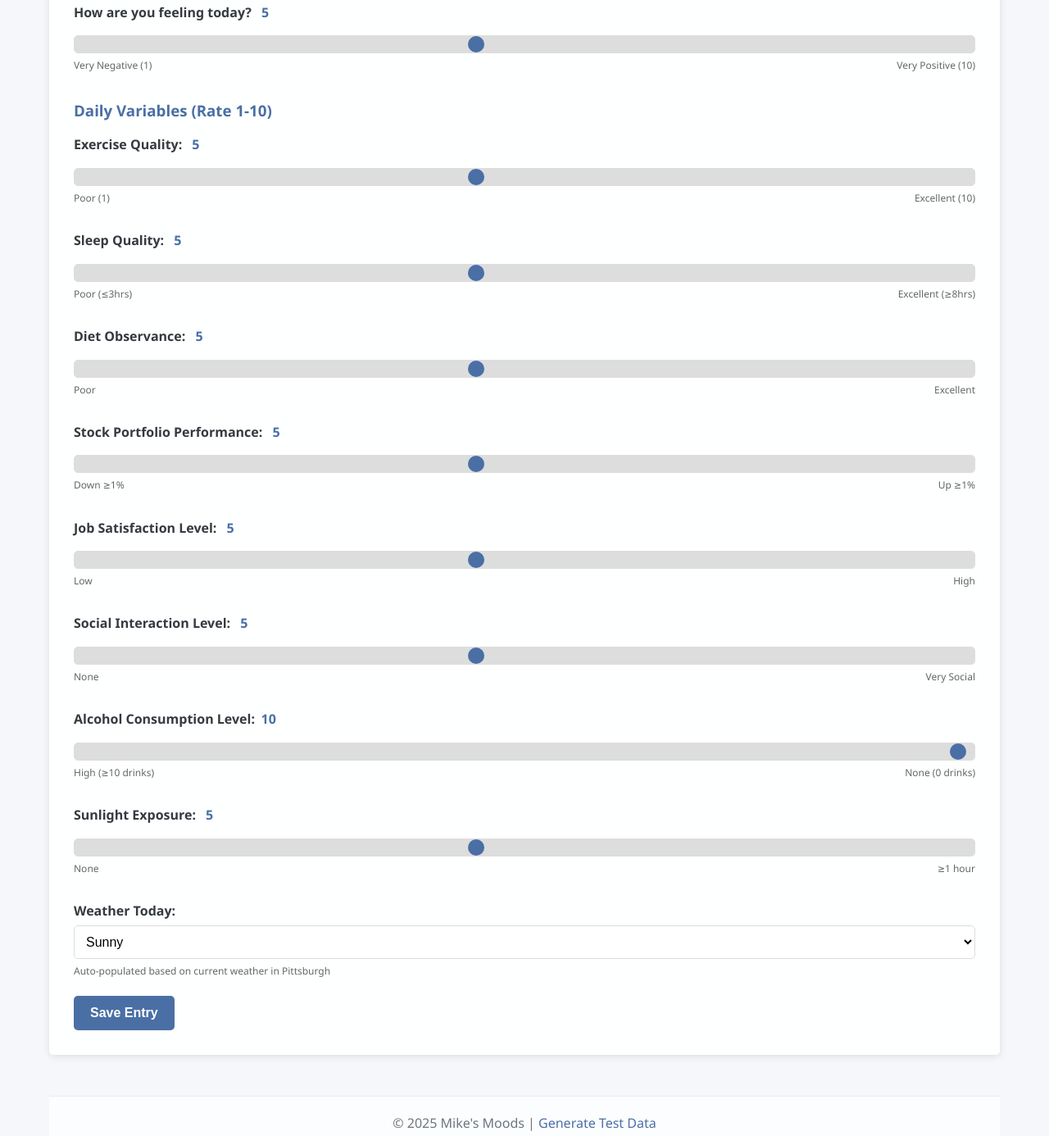
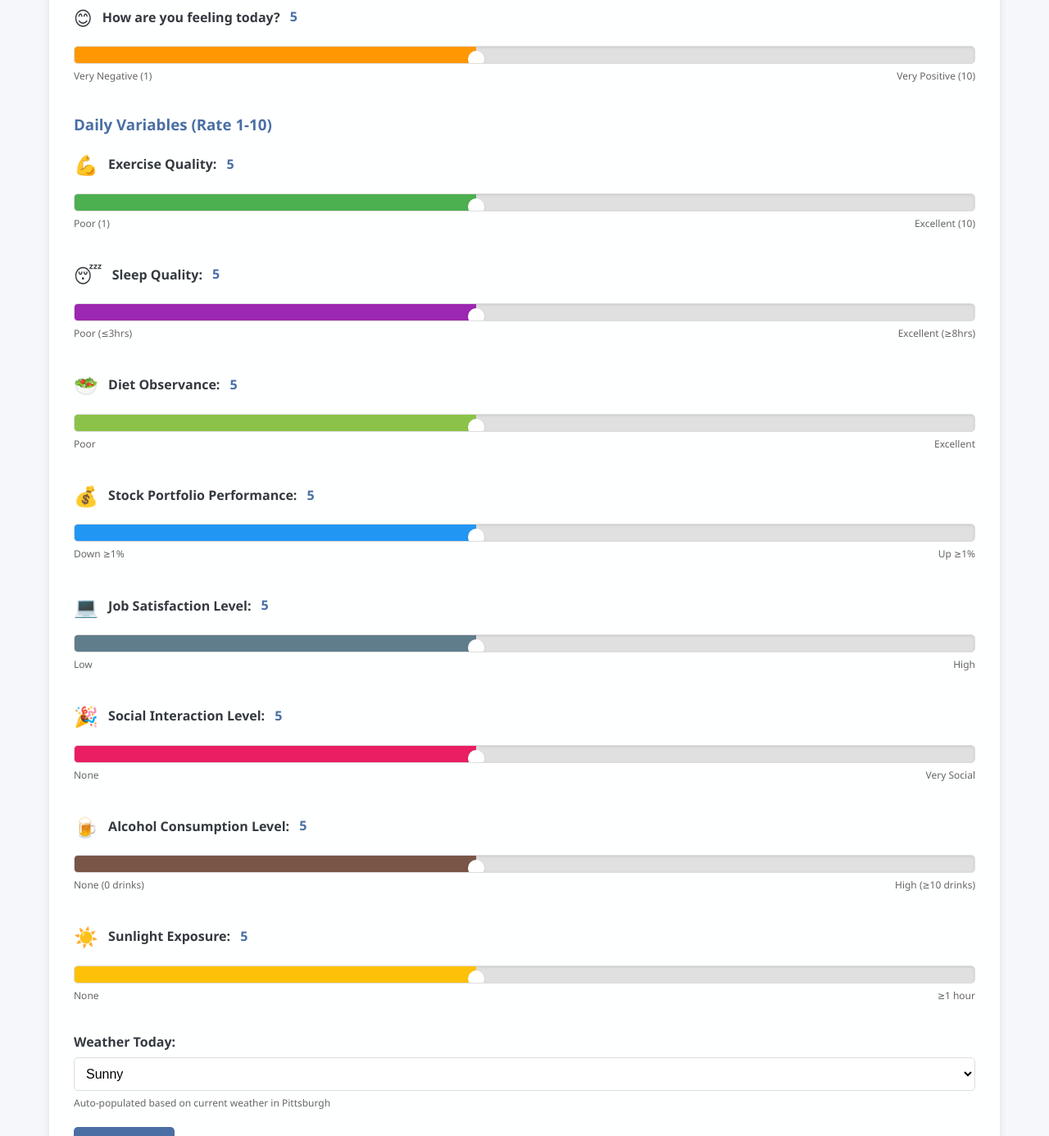
Before and after one commit to MMillen11/Mike-s-Moods, a plain HTML site: page index.html in a window 1280 px wide. Shown: the part 336-1722 px from the top of the page at 82% size. Drawn offline with nearby package versions, Linux system fonts and the light colour scheme; no server answers.

Commit message:
aesthetics

```diff
--- a/frontend/css/styles.css
+++ b/frontend/css/styles.css
@@ -92,46 +92,140 @@ input:focus, select:focus, textarea:focus {
 /* Slider Styles */
 .slider-group {
     padding-bottom: 10px;
+    position: relative;
+    margin-bottom: 25px;
+}
+
+.slider-icon {
+    width: 24px;
+    height: 24px;
+    vertical-align: middle;
+    margin-right: 8px;
+    border-radius: 4px;
+    object-fit: cover;
+}
+
+/* Restore the emoji icon display for labels */
+.emoji-icon {
+    display: inline-block;
+    font-size: 24px;
+    vertical-align: middle;
+    margin-right: 8px;
 }
 
 .slider {
+    position: relative;
     -webkit-appearance: none;
     height: 10px;
     border-radius: 5px;
-    background: #ddd;
+    background: #e0e0e0;
     outline: none;
     margin: 10px 0;
     transition: background 0.2s;
+    box-shadow: inset 0 1px 3px rgba(0, 0, 0, 0.1);
+    overflow: hidden; /* Needed for the fill effect */
+}
+
+/* Create the fill effect for WebKit browsers */
+.slider::-webkit-slider-runnable-track {
+    height: 10px;
+    border-radius: 5px;
+    background: #e0e0e0;
 }
 
 .slider::-webkit-slider-thumb {
     -webkit-appearance: none;
-    appearance: none;
     width: 20px;
     height: 20px;
     border-radius: 50%;
-    background: var(--primary-color);
+    background: white;
     cursor: pointer;
-    transition: background 0.2s;
+    opacity: 1;
+    box-shadow: 0 1px 3px rgba(0, 0, 0, 0.1), -1000px 0 0 990px #4a90e2; /* Increased fill width to ensure it works at value 10 */
+}
+
+/* For Firefox */
+.slider::-moz-range-track {
+    height: 10px;
+    border-radius: 5px;
+    background: #e0e0e0;
 }
 
 .slider::-moz-range-thumb {
     width: 20px;
     height: 20px;
+    border: 1px solid rgba(0, 0, 0, 0.1);
     border-radius: 50%;
-    background: var(--primary-color);
+    background: white;
     cursor: pointer;
-    transition: background 0.2s;
+    opacity: 1;
 }
 
-.slider:hover::-webkit-slider-thumb {
-    background: var(--secondary-color);
+.slider::-moz-range-progress {
+    background-color: #4a90e2;
+    height: 10px;
+    border-radius: 5px 0 0 5px;
 }
 
-.slider:hover::-moz-range-thumb {
-    background: var(--secondary-color);
+/* Different colors for different sliders */
+#mood::-webkit-slider-thumb {
+    box-shadow: 0 1px 3px rgba(0, 0, 0, 0.1), -1000px 0 0 990px #ff9800;
+}
+#exercise::-webkit-slider-thumb {
+    box-shadow: 0 1px 3px rgba(0, 0, 0, 0.1), -1000px 0 0 990px #4caf50;
+}
+#sleep::-webkit-slider-thumb {
+    box-shadow: 0 1px 3px rgba(0, 0, 0, 0.1), -1000px 0 0 990px #9c27b0;
+}
+#diet::-webkit-slider-thumb {
+    box-shadow: 0 1px 3px rgba(0, 0, 0, 0.1), -1000px 0 0 990px #8bc34a;
+}
+#portfolio::-webkit-slider-thumb {
+    box-shadow: 0 1px 3px rgba(0, 0, 0, 0.1), -1000px 0 0 990px #2196f3;
+}
+#job::-webkit-slider-thumb {
+    box-shadow: 0 1px 3px rgba(0, 0, 0, 0.1), -1000px 0 0 990px #607d8b;
+}
+#social::-webkit-slider-thumb {
+    box-shadow: 0 1px 3px rgba(0, 0, 0, 0.1), -1000px 0 0 990px #e91e63;
+}
+#alcohol::-webkit-slider-thumb {
+    box-shadow: 0 1px 3px rgba(0, 0, 0, 0.1), -1000px 0 0 990px #795548;
+}
+#sunlight::-webkit-slider-thumb {
+    box-shadow: 0 1px 3px rgba(0, 0, 0, 0.1), -1000px 0 0 990px #ffc107;
 }
 
+/* Firefox progress colors */
+#mood::-moz-range-progress {
+    background-color: #ff9800;
+}
+#exercise::-moz-range-progress {
+    background-color: #4caf50;
+}
+#sleep::-moz-range-progress {
+    background-color: #9c27b0;
+}
+#diet::-moz-range-progress {
+    background-color: #8bc34a;
+}
+#portfolio::-moz-range-progress {
+    background-color: #2196f3;
+}
+#job::-moz-range-progress {
+    background-color: #607d8b;
+}
+#social::-moz-range-progress {
+    background-color: #e91e63;
+}
+#alcohol::-moz-range-progress {
+    background-color: #795548;
+}
+#sunlight::-moz-range-progress {
+    background-color: #ffc107;
+}
+
+/* Slider value and labels */
 .slider-value {
     display: inline-block;
     width: 25px;
--- a/frontend/js/app.js
+++ b/frontend/js/app.js
@@ -237,7 +237,7 @@ document.addEventListener('DOMContentLoaded', () => {
             portfolio: parseInt(formData.get('portfolio')),
             job: parseInt(formData.get('job')),
             social: parseInt(formData.get('social')),
-            alcohol: parseInt(formData.get('alcohol')),
+            alcohol: parseInt(formData.get('alcohol')), // Now 1 = 0 drinks, 10 = 10+ drinks
             sunlight: parseInt(formData.get('sunlight')),
             weather: formData.get('weather')
         };
--- a/frontend/js/backfill.js
+++ b/frontend/js/backfill.js
@@ -43,7 +43,7 @@
         const portfolio = getRandomInt(1, 10);
         const job = getRandomInt(1, 10);
         const social = getRandomInt(1, 10);
-        const alcohol = getRandomInt(1, 10); // Remember: 10 = no alcohol, 1 = high consumption
+        const alcohol = getRandomInt(1, 10); // 1 = 0 drinks, 10 = 10+ drinks
 
         // Calculate mood with stronger correlation to sleep and sunlight
         // Sleep and sunlight have 2x the weight of other factors
--- a/index.html
+++ b/index.html
@@ -3,7 +3,7 @@
 <head>
     <meta charset="UTF-8">
     <meta name="viewport" content="width=device-width, initial-scale=1.0">
-    <title>Mike's Moods</title>
+    <title>Mood Tracker</title>
     <link rel="stylesheet" href="frontend/css/styles.css">
     <!-- Add Chart.js library -->
     <script src="https://cdn.jsdelivr.net/npm/chart.js@3.7.0/dist/chart.min.js"></script>
@@ -25,7 +25,10 @@
                     </div>
 
                     <div class="form-group slider-group">
-                        <label for="mood">How are you feeling today? <span class="slider-value">5</span></label>
+                        <label for="mood">
+                            <span class="emoji-icon">😊</span>
+                            How are you feeling today? <span class="slider-value">5</span>
+                        </label>
                         <input type="range" id="mood" name="mood" min="1" max="10" value="5" class="slider" required>
                         <div class="slider-labels">
                             <span>Very Negative (1)</span>
@@ -36,7 +39,10 @@
                     <h3>Daily Variables (Rate 1-10)</h3>
 
                     <div class="form-group slider-group">
-                        <label for="exercise">Exercise Quality: <span class="slider-value">5</span></label>
+                        <label for="exercise">
+                            <span class="emoji-icon">💪</span>
+                            Exercise Quality: <span class="slider-value">5</span>
+                        </label>
                         <input type="range" id="exercise" name="exercise" min="1" max="10" value="5" class="slider" required>
                         <div class="slider-labels">
                             <span>Poor (1)</span>
@@ -45,7 +51,10 @@
                     </div>
 
                     <div class="form-group slider-group">
-                        <label for="sleep">Sleep Quality: <span class="slider-value">5</span></label>
+                        <label for="sleep">
+                            <span class="emoji-icon">😴</span>
+                            Sleep Quality: <span class="slider-value">5</span>
+                        </label>
                         <input type="range" id="sleep" name="sleep" min="1" max="10" value="5" class="slider" required>
                         <div class="slider-labels">
                             <span>Poor (≤3hrs)</span>
@@ -54,7 +63,10 @@
                     </div>
 
                     <div class="form-group slider-group">
-                        <label for="diet">Diet Observance: <span class="slider-value">5</span></label>
+                        <label for="diet">
+                            <span class="emoji-icon">🥗</span>
+                            Diet Observance: <span class="slider-value">5</span>
+                        </label>
                         <input type="range" id="diet" name="diet" min="1" max="10" value="5" class="slider" required>
                         <div class="slider-labels">
                             <span>Poor</span>
@@ -63,7 +75,10 @@
                     </div>
 
                     <div class="form-group slider-group">
-                        <label for="portfolio">Stock Portfolio Performance: <span class="slider-value">5</span></label>
+                        <label for="portfolio">
+                            <span class="emoji-icon">💰</span>
+                            Stock Portfolio Performance: <span class="slider-value">5</span>
+                        </label>
                         <input type="range" id="portfolio" name="portfolio" min="1" max="10" value="5" class="slider" required>
                         <div class="slider-labels">
                             <span>Down ≥1%</span>
@@ -72,7 +87,10 @@
                     </div>
 
                     <div class="form-group slider-group">
-                        <label for="job">Job Satisfaction Level: <span class="slider-value">5</span></label>
+                        <label for="job">
+                            <span class="emoji-icon">💻</span>
+                            Job Satisfaction Level: <span class="slider-value">5</span>
+                        </label>
                         <input type="range" id="job" name="job" min="1" max="10" value="5" class="slider" required>
                         <div class="slider-labels">
                             <span>Low</span>
@@ -81,7 +99,10 @@
                     </div>
 
                     <div class="form-group slider-group">
-                        <label for="social">Social Interaction Level: <span class="slider-value">5</span></label>
+                        <label for="social">
+                            <span class="emoji-icon">🎉</span>
+                            Social Interaction Level: <span class="slider-value">5</span>
+                        </label>
                         <input type="range" id="social" name="social" min="1" max="10" value="5" class="slider" required>
                         <div class="slider-labels">
                             <span>None</span>
@@ -90,16 +111,22 @@
                     </div>
 
                     <div class="form-group slider-group">
-                        <label for="alcohol">Alcohol Consumption Level: <span class="slider-value">5</span></label>
-                        <input type="range" id="alcohol" name="alcohol" min="1" max="10" value="10" class="slider" required>
+                        <label for="alcohol">
+                            <span class="emoji-icon">🍺</span>
+                            Alcohol Consumption Level: <span class="slider-value">5</span>
+                        </label>
+                        <input type="range" id="alcohol" name="alcohol" min="1" max="10" value="5" class="slider" required>
                         <div class="slider-labels">
+                            <span>None (0 drinks)</span>
                             <span>High (≥10 drinks)</span>
-                            <span>None (0 drinks)</span>
                         </div>
                     </div>
 
                     <div class="form-group slider-group">
-                        <label for="sunlight">Sunlight Exposure: <span class="slider-value">5</span></label>
+                        <label for="sunlight">
+                            <span class="emoji-icon">☀️</span>
+                            Sunlight Exposure: <span class="slider-value">5</span>
+                        </label>
                         <input type="range" id="sunlight" name="sunlight" min="1" max="10" value="5" class="slider" required>
                         <div class="slider-labels">
                             <span>None</span>
@@ -128,7 +155,7 @@
                 <div class="visualization-controls">
                     <button id="view-all-data" class="btn" style="display: none;">View All Data</button>
                     <button id="view-mood-trends" class="btn">Comprehensive Chart</button>
-                    <button id="view-correlations" class="btn">Weather Impact</button>
+                    <button id="view-correlations" class="btn">Behavior Correlations</button>
                 </div>
                 <div id="charts-container">
                     <!-- Charts will be inserted here by JavaScript -->
@@ -137,7 +164,7 @@
         </main>
 
         <footer>
-            <p>&copy; 2025 Mike's Moods | <a href="frontend/backfill.html" style="color: #4a6fa5; text-decoration: none;">Generate Test Data</a></p>
+            <p>&copy; 2025 Mood Tracker App | <a href="frontend/backfill.html" style="color: #4a6fa5; text-decoration: none;">Generate Test Data</a></p>
         </footer>
     </div>
 
```
Also changed, not shown: frontend/index.html (+38 -11 lines), README.md.
